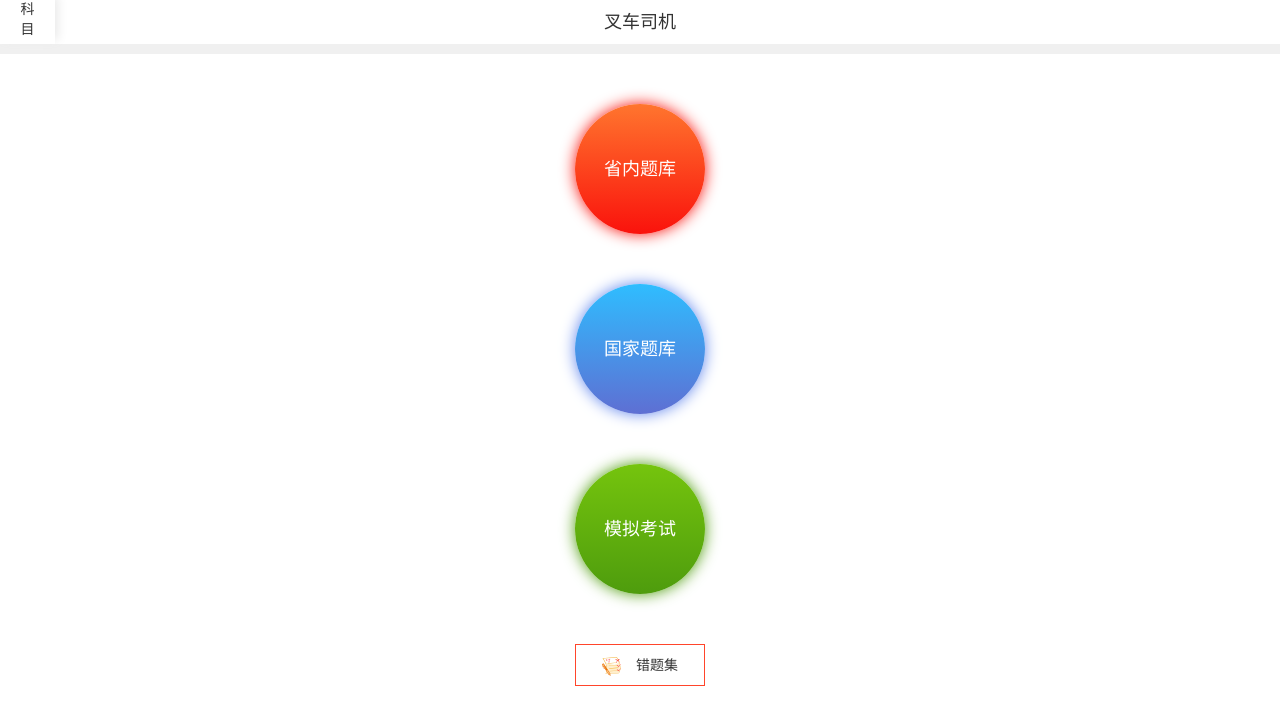
After one commit to watermeloneer/gtpx_web, a Django app: template templates/frontpage.html in a window 1280 px wide. The commit adds this page. Shown: the top 725 px of the page. Run offline with Django 3.2, Linux system fonts and the light colour scheme; the template is opened without the code that fills it, so the values that code supplies are empty; some libraries are stand-ins or nearby versions.

Commit message:
前端首页

```diff
--- /dev/null
+++ b/static/classic/css/frontpage.css
@@ -0,0 +1,105 @@
+.frontpage-warp{
+    width: 100%;
+
+}
+.fp-header{
+    height: 44px;
+    line-height: 44px;
+}
+.fp-leftheader{
+    position: absolute;
+    left: 0;
+    top:0;
+    padding:0 20px;
+    display: inline-block;
+    text-align: center;
+    vertical-align: middle;
+    font-size:14px;
+    height: 44px;
+    border-right: 2px;
+    box-shadow: 3px -4px 10px #e9e9e9;
+}
+.fp-rightheader{
+    position: relative;
+    font-size:18px;
+    font-family: PingFangSC-Regular;
+    width: 100%;
+    display: inline-block;
+    text-align: center;
+}
+
+.fp-contain{
+    border-top:10px solid #f0f0f0;
+    text-align: center;
+    width: 100%;
+    display: block;
+
+}
+
+.ft-convince-btn{
+    display: inline-block;
+    width: 130px;
+    height: 130px;
+    border-radius: 50%;
+    text-align: center;
+    line-height: 130px;
+    font-size:18px ;
+    color:#fff;
+    font-family: PingFangSC-Medium;
+    filter: progid:DXImageTransform.Microsoft.gradient(startcolorstr=#FF752E,endcolorstr=#FA120C,gradientType=1);
+    background:-moz-linear-gradient(top, #FF752E, #FA120C);
+    background:-webkit-gradient(linear, 0 0, 0 bottom, from(#FF752E), to(#FA120C));
+    box-shadow: 0 0 15px #FA120C;
+
+}
+
+.ft-country-btn{
+    display: inline-block;
+    width: 130px;
+    height: 130px;
+    border-radius: 50%;
+    text-align: center;
+    line-height: 130px;
+    font-size:18px ;
+    color:#fff;
+    font-family: PingFangSC-Medium;
+    filter: progid:DXImageTransform.Microsoft.gradient(startcolorstr=#2fbdff ,endcolorstr=#5e6fd3,gradientType=1);
+    background:-moz-linear-gradient(top, #2fbdff , #5e6fd3);
+    background:-webkit-gradient(linear, 0 0, 0 bottom, from(#2fbdff ), to(#5e6fd3));
+    box-shadow: 0 0 15px #6186ed;
+}
+
+.ft-test-btn{
+    display: inline-block;
+    width: 130px;
+    height: 130px;
+    border-radius: 50%;
+    text-align: center;
+    line-height: 130px;
+    font-size:18px ;
+    color:#fff;
+    font-family: PingFangSC-Medium;
+    filter: progid:DXImageTransform.Microsoft.gradient(startcolorstr=#75c40d,endcolorstr=#4e9c0d,gradientType=1);
+    background:-moz-linear-gradient(top, #75c40d, #4e9c0d);
+    background:-webkit-gradient(linear, 0 0, 0 bottom, from(#75c40d), to(#4e9c0d));
+    box-shadow: 0 0 15px #4e9c0d;
+}
+.fp-blcok{
+    margin-top: 50px;
+}
+
+.error-btn{
+    line-height: 40px;
+    width: 130px;
+    text-align: center;
+    display: inline-block;
+    border:1px solid #ff452b;
+    font-size: 14px;
+}
+
+.error-img{
+    display: inline-block;
+    vertical-align: middle;
+    width: 20px;
+    margin-right: 10px;
+}
--- a/static/classic/css/welcome.css
+++ b/static/classic/css/welcome.css
@@ -183,7 +183,7 @@ body{
 .loading {
 	position: absolute;
 	top: 50%;
-	#solution> .border-radius(8px);
+	#solution>.border-radius(8px);
 	width: 160px;
 	height: 72px;
 	left: 50%;
--- /dev/null
+++ b/templates/frontpage.html
@@ -0,0 +1,39 @@
+<!DOCTYPE html>
+<html>
+<head>
+    <meta charset="UTF-8">
+    <meta name="viewport" content="width=device-width, user-scalable=no, initial-scale=1.0, maximum-scale=1.0, minimum-scale=1.0" />
+    <title>首页</title>
+    <link rel="stylesheet" href="{{STATIC_URL}}css/frontpage.css" />
+    <link rel="stylesheet" href="{{STATIC_URL}}css/bootstrap.min.css" />
+    <script src="{{STATIC_URL}}js/jquery-1.9.1.min.js"></script>
+    <script src="{{STATIC_URL}}js/fontAuto.js"></script>
+</head>
+<body>
+<div class="frontpage-warp">
+    <div class="fp-header">
+        <div class="fp-rightheader">
+            <div class="fp-leftheader"><span style="width: 15px;line-height: 20px;display: block">科目
+        </span></div>
+            叉车司机</div>
+    </div>
+    <div class="fp-contain">
+        <div class="fp-blcok">
+            <div class="ft-convince-btn">省内题库</div>
+        </div>
+        <div class="fp-blcok">
+            <div class="ft-country-btn">国家题库</div>
+        </div>
+        <div class="fp-blcok">
+            <div class="ft-test-btn">模拟考试</div>
+        </div>
+        <div class="fp-blcok">
+            <div class="error-btn">
+                <img src="./images/common/error-title.svg" class="error-img"/>
+                错题集
+            </div>
+        </div>
+    </div>
+</div>
+</body>
+</html>
```
Also changed, not shown: static/classic/images/common/error-title.svg (added).
